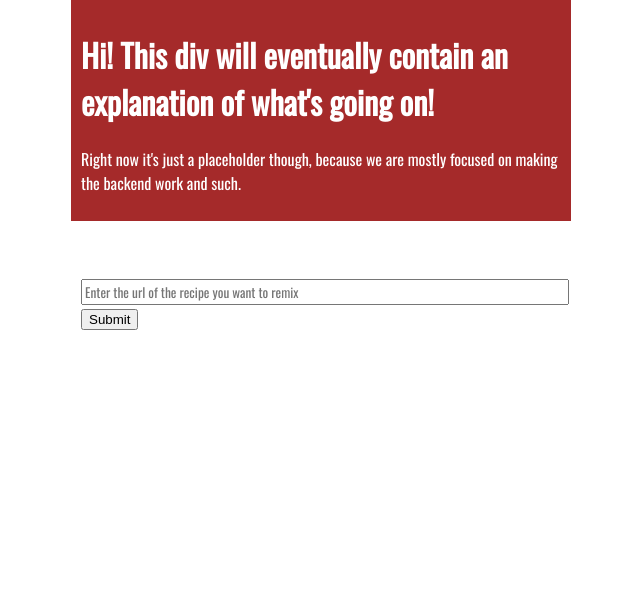
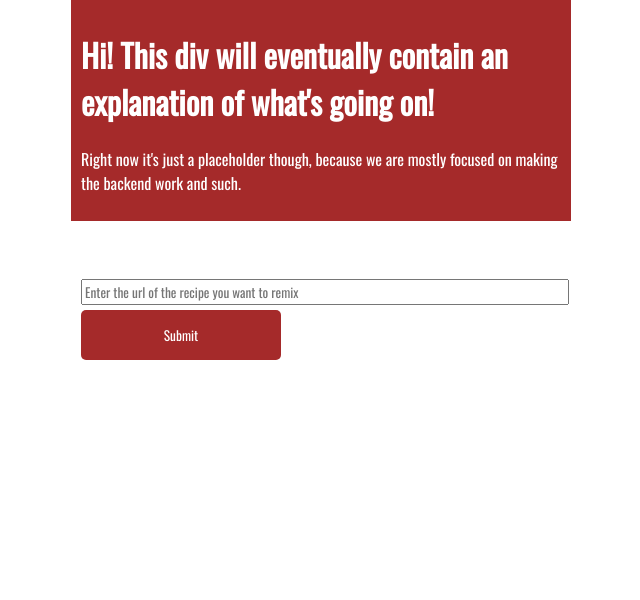
Before and after one commit to amartshah/recipe-remix, a Flask app: page / in a window 1280 px wide. Shown: the top 600 px of the page, without its empty margins (319-959 px from the left). Run offline with Flask 2, Linux system fonts and the light colour scheme.

Commit message:
frontent is ready for changes

```diff
--- a/static/js/middleware.js
+++ b/static/js/middleware.js
@@ -1,5 +1,15 @@
 var RECIPE = {};
 var STEPS = [];
+
+function displayRecipe(recipe, steps) {
+  // LIAM - change this
+
+  var recipeToDisplay = '<pre>' + JSON.stringify(recipe, null, 2) + '</pre>';
+  recipeToDisplay += '<pre>' + JSON.stringify(steps, null, 2) + '</pre>';
+
+
+  return recipeToDisplay;
+}
 
 function resetAll() {
   $('#transformed-display').html('');
@@ -28,7 +38,7 @@ function transformRecipe() {
     success: function(resp) {
       console.log(resp);
 
-      var recipeToDisplay = '<pre>' + JSON.stringify(resp, null, 2) + '</pre>';
+      var recipeToDisplay = displayRecipe(resp['recipe'], resp['steps']);
 
       $('#transformed-display').html(recipeToDisplay);
       var resetButton = '<button id="reset-button">Reset</button>';
@@ -42,7 +52,6 @@ function transformRecipe() {
 function submitUrl() {
   $('#original-recipe-display').html('<img src="http://designhousegarments.com/images/loading.gif"></img>');
   $('#url-submit').hide();
-
   $.ajax({
     type: "POST",
     url: '/api/parse',
@@ -52,8 +61,7 @@ function submitUrl() {
       RECIPE = resp['recipe'];
       STEPS = resp['steps'];
 
-      var recipeToDisplay = '<pre>' + JSON.stringify(resp['recipe'], null, 2) + '</pre>';
-      recipeToDisplay += '<pre>' + JSON.stringify(resp['steps'], null, 2) + '</pre>';
+      var recipeToDisplay = displayRecipe(resp['recipe'], resp['steps'])
 
       $('#original-recipe-display').html(recipeToDisplay);
       $('#transform-actions').show();
@@ -63,7 +71,6 @@ function submitUrl() {
   });
 }
 
-
 $( document ).ready(function() {
   $('#transform-actions').hide();
   $("#url-submit").click(submitUrl);
--- a/static/stylesheets/styles.css
+++ b/static/stylesheets/styles.css
@@ -33,3 +33,14 @@ body {
     width: 100%;
     font-family: Oswald;
 }
+
+button {
+    background: brown;
+    height: 50px;
+    width: 200px;
+    font-family: Oswald;
+    border: none;
+    border-radius: 5px;
+    margin: 5px auto 0px auto;
+    color: white;
+}
```
Also changed, not shown: Team0/style_transformations.py (+16 -4 lines), Team0/transform.py (+4 -4 lines).
